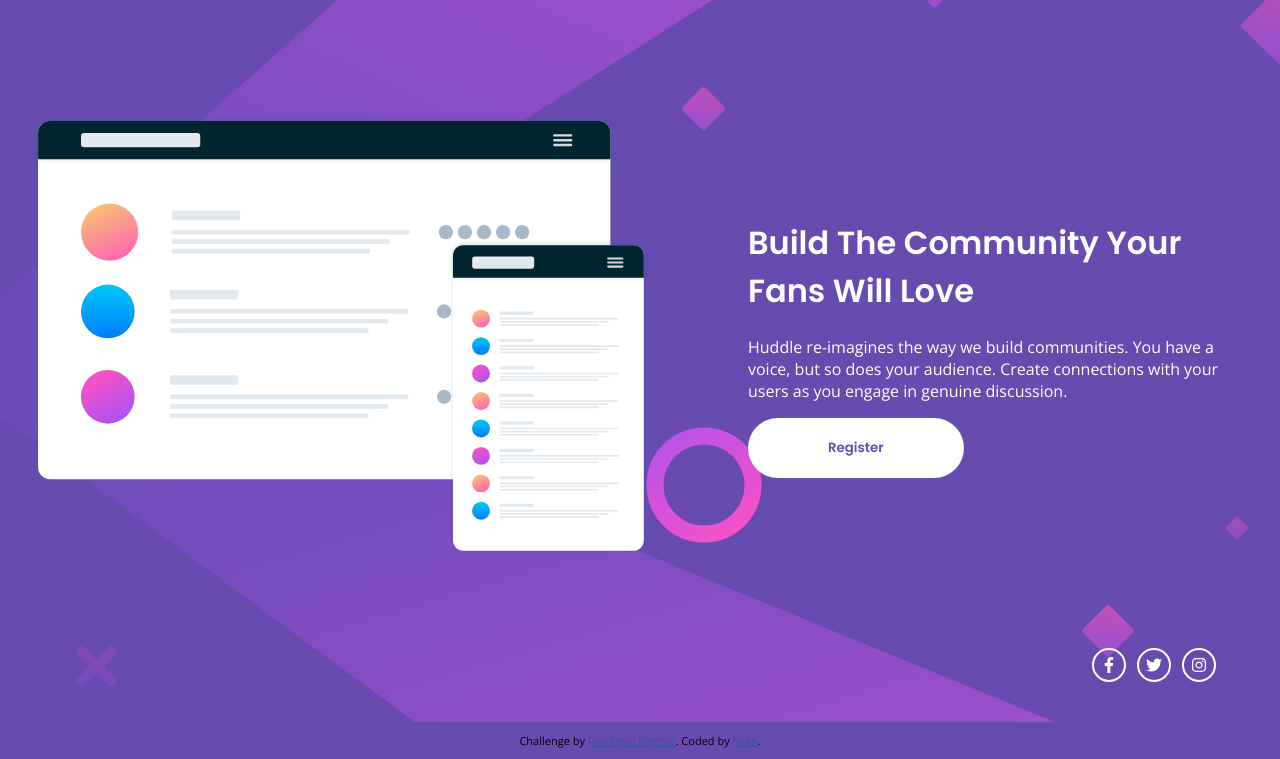
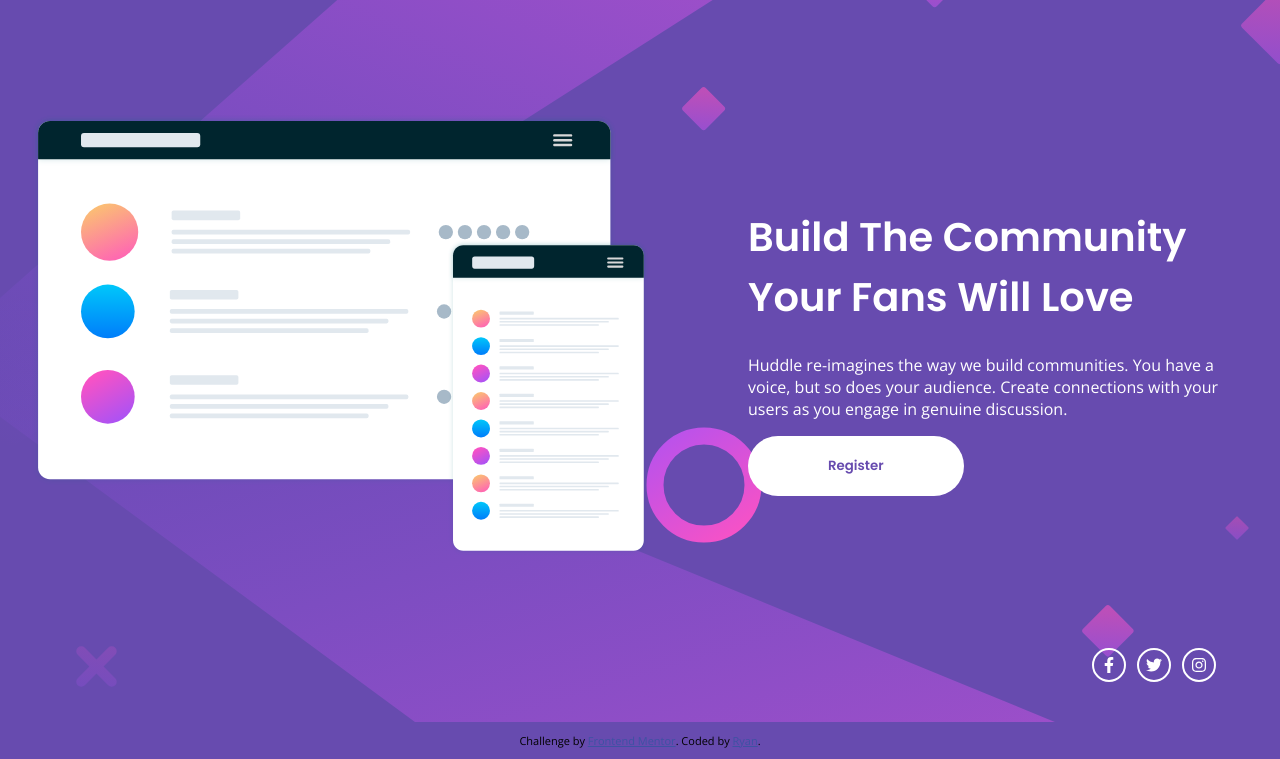
Before and after one commit to ra-y-oo/huddle-landing-page-with-single-introductory-section-master, a plain HTML site: page index.html in a window 1280 px wide. Shown: the part 78-837 px from the top of the page. Drawn offline with nearby package versions, Linux system fonts and the light colour scheme.

Commit message:
Align hero txt

```diff
--- a/style.scss
+++ b/style.scss
@@ -20,6 +20,7 @@ main{
 }
 h1{
     font-family: 'Poppins', sans-serif;
+    font-size: 2.5rem;
     font-weight: 600;
 }
 .logo-container{
@@ -51,7 +52,7 @@ h1{
         border-radius: 2rem;
     }
     .right{
-        padding-top: 50px;
+        align-self: center;
     }
 }
 .icons{
```
Also changed, not shown: style.css, 1 other file.
